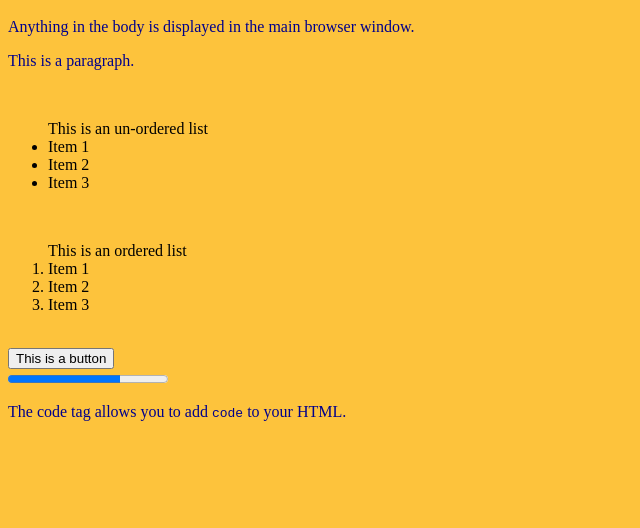
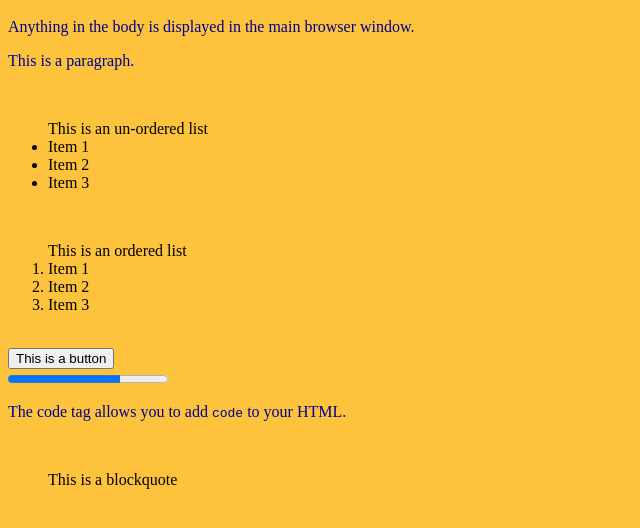
Before and after one commit to fstevens30/WEB-503-Lab-1, a website: page src/index.html in a window 1280 px wide. Shown: the part 120-648 px from the top of the page, without its empty margins (0-640 px from the left). Drawn offline with Linux system fonts and the light colour scheme.

Commit message:
Added blockquote

```diff
--- a/src/index.html
+++ b/src/index.html
@@ -33,6 +33,8 @@
         <br>
         <p>The code tag allows you to add <code>code</code> to your HTML.</p>
         <br>
+        <blockquote>This is a blockquote</blockquote>
+        <br>
 
 
     </body>
```
